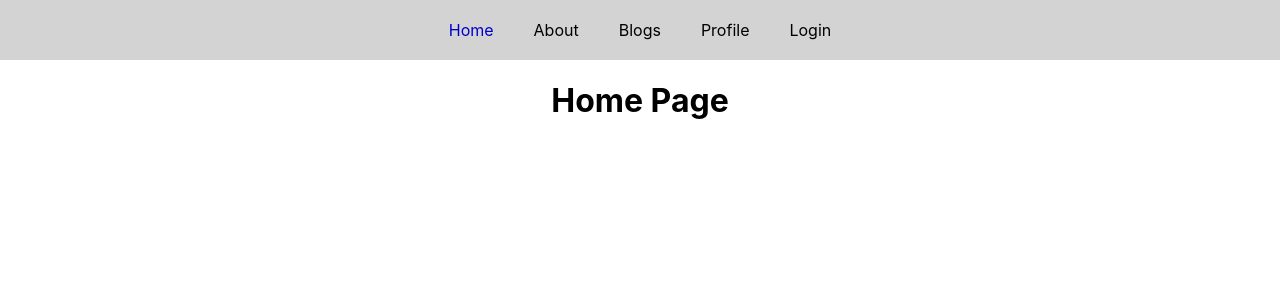
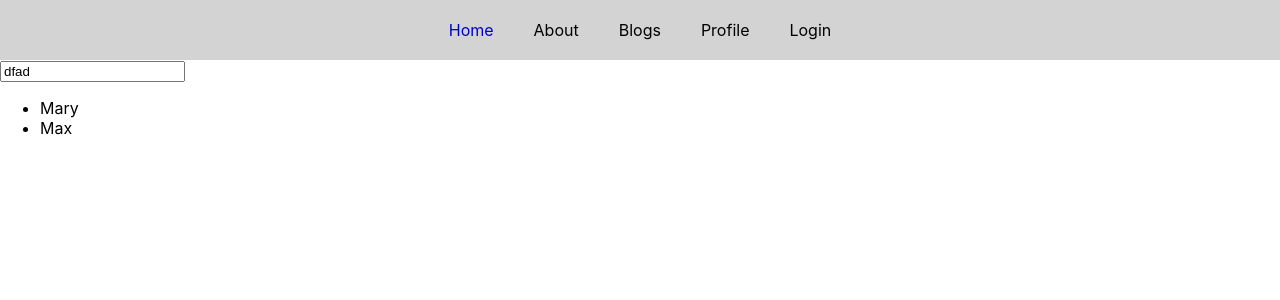
Before and after one commit to Solomii/hw-react-hook, a React (Create React App) app: page / in a window 1280 px wide. Shown: the top 300 px of the page. Built offline with nearby package versions, Linux system fonts and the light colour scheme.

Commit message:
[#0] study useMemo

```diff
--- a/src/context/AuthProvider.jsx
+++ b/src/context/AuthProvider.jsx
@@ -1,4 +1,4 @@
-import { useState, createContext, useContext } from "react";
+import React, { useState, createContext, useContext, useMemo } from "react";
 
 export const AuthContext = createContext(null);
 
--- a/src/pages/BlogsPage.jsx
+++ b/src/pages/BlogsPage.jsx
@@ -1,4 +1,4 @@
-import React, { useState, useEffect, useContext } from "react";
+import React, { useState, useEffect } from "react";
 
 const BlogsPage = () => {
   const [posts, setPosts] = useState([]);
--- a/src/pages/HomePage.jsx
+++ b/src/pages/HomePage.jsx
@@ -1,7 +1,26 @@
+import React, { useState } from "react";
+import { useResolvedPath } from "react-router";
+
 const HomePage = () => {
+  const initialUsers = [
+    { id: 1, name: "Mary" },
+    { id: 2, name: "Max" }
+  ];
+
+  console.log("render");
+
+  const [users, setUsers] = useState(initialUsers);
+  const [text, setText] = useState('dfad')
+
+
   return (
     <div>
-      <h1>Home Page</h1>
+      <input type="text" value={text} onChange={(e) => setText(e.target.value)} />
+      <ul>
+        {users.map(user => (
+          <li key={user.id}>{ user.name}</li>
+        ))}
+     </ul>
     </div>
   )
 }
--- a/src/pages/ProfilePage.jsx
+++ b/src/pages/ProfilePage.jsx
@@ -13,7 +13,7 @@ export const Profile = () => {
   return (
     <div className="profile_page">
       <h1>Welcome {auth.user}</h1>
-      <button onClick={handleLogout}>Logout</button>
+      <button  onClick={handleLogout}>Logout</button>
     </div>
 
   )
```
